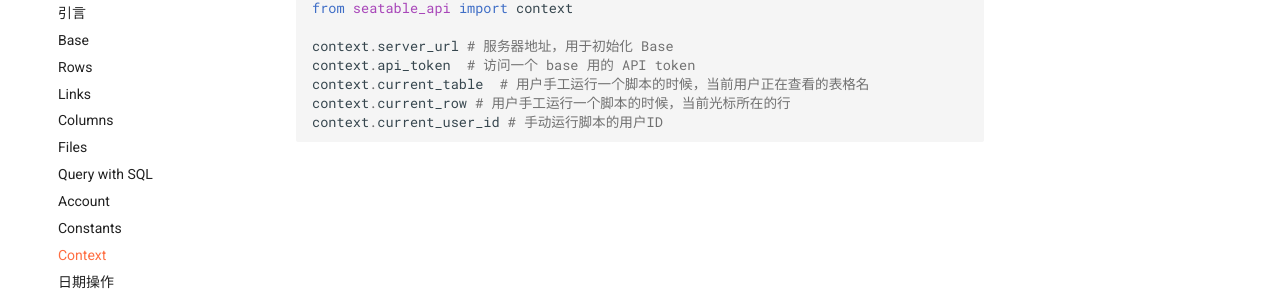
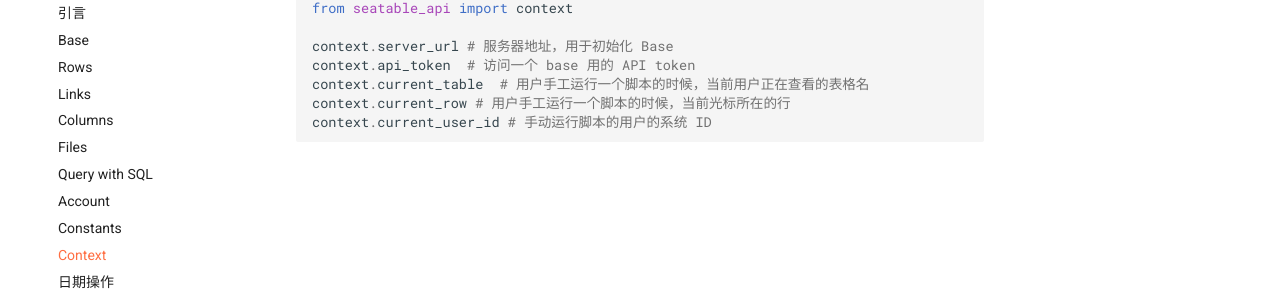
Before and after one commit to seatable/seatable-scripts-cn, an MkDocs documentation site: the page built from manual/python/context.md, in a window 1280 px wide. Shown: the part 233-533 px from the top of the page. Built offline with MkDocs 1.6.1 and Material for MkDocs 9.7.7, drawn with Linux system fonts in a browser that asks for light colours; comment, search, counter and statistics services are not loaded.

Commit message:
Update context.md

````diff
--- a/manual/python/context.md
+++ b/manual/python/context.md
@@ -9,5 +9,5 @@ context.server_url # 服务器地址，用于初始化 Base
 context.api_token  # 访问一个 base 用的 API token
 context.current_table  # 用户手工运行一个脚本的时候，当前用户正在查看的表格名
 context.current_row # 用户手工运行一个脚本的时候，当前光标所在的行
-context.current_user_id # 手动运行脚本的用户ID
+context.current_user_id # 手动运行脚本的用户的系统 ID
 ```
````
